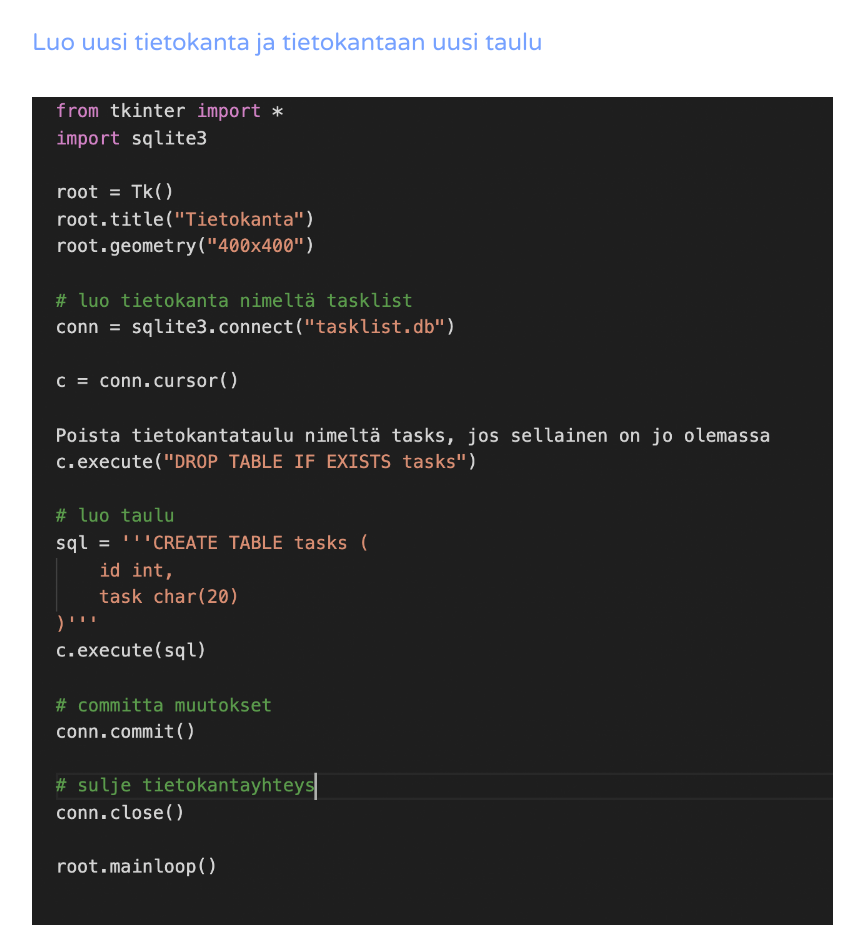
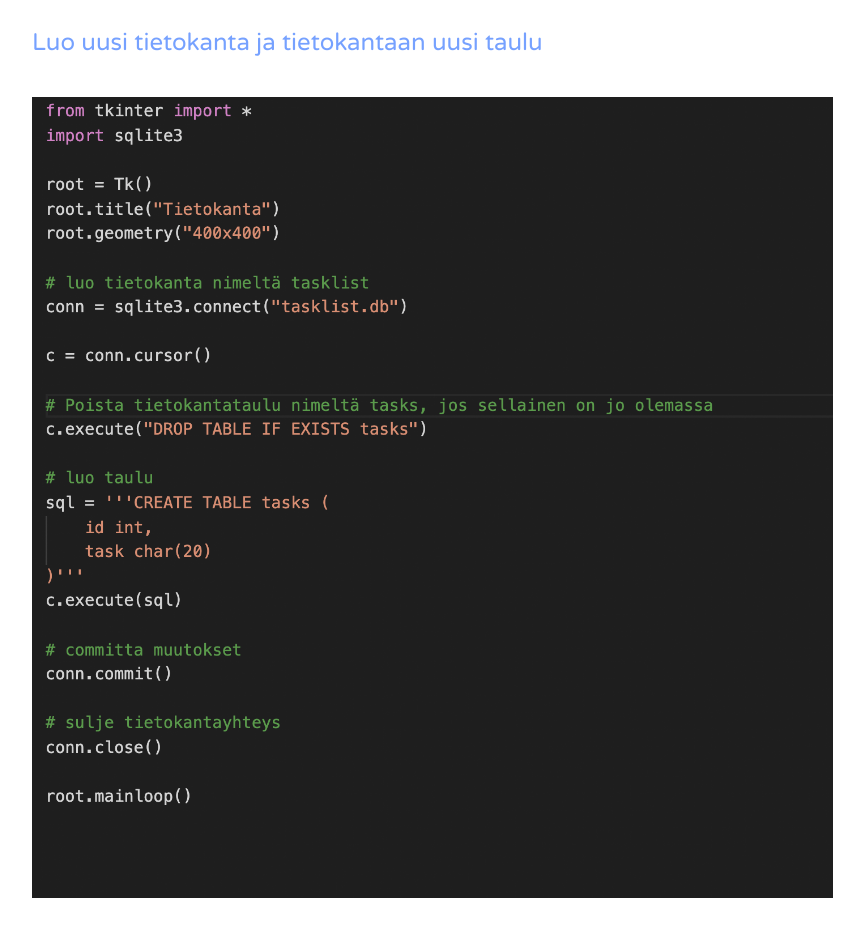
Before and after one commit to MiraAVorne/Python, a plain HTML site: page projekti.html in a window 1280 px wide. Shown: the part 3081-4006 px from the top of the page, without its empty margins (23-887 px from the left). Drawn offline with Linux system fonts and the light colour scheme.

Commit message:
Update projekti.html

```diff
--- a/projekti.html
+++ b/projekti.html
@@ -87,7 +87,7 @@
                 <h3>Dropdown</h3>
                 <p><img src="dropdown.png" width="801px"></p>
                 <h3>Luo uusi tietokanta ja tietokantaan uusi taulu</h3>
-                <p><img src="luoTietokanta.png" width="801px"></p>
+                <p><img src="databaseCreation.png" width="801px"></p>
                 <h3>Tietokantakäsittelyä, lisäämistä, muokkaamista, poistamista</h3>
                 <p><img src="database1.png" width="801px"></p>
                 <p><img src="databases2 kopio.png" width="801px"></p>
```
